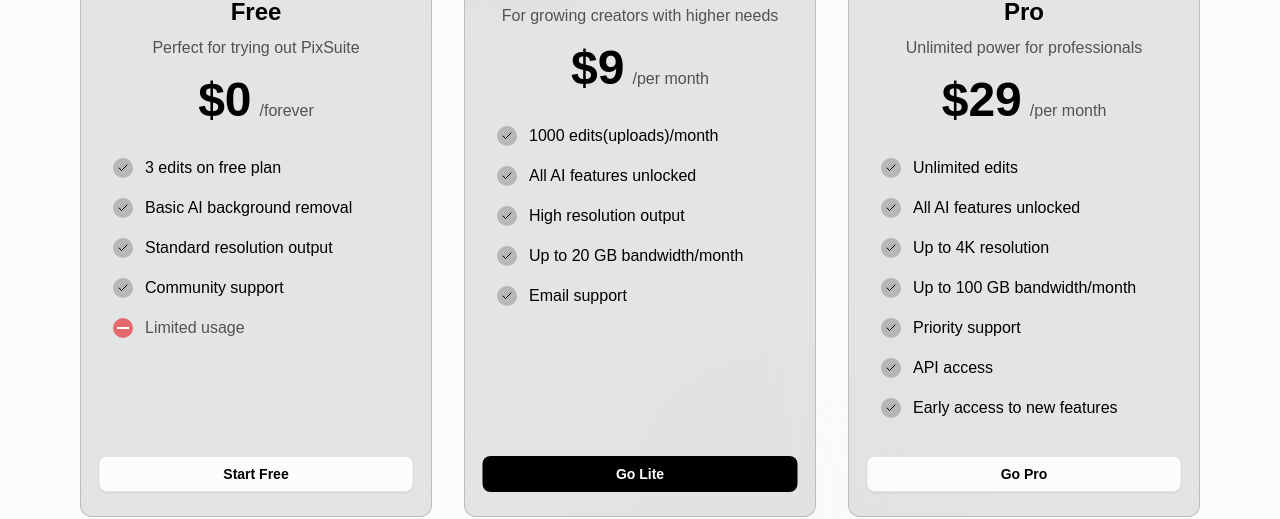
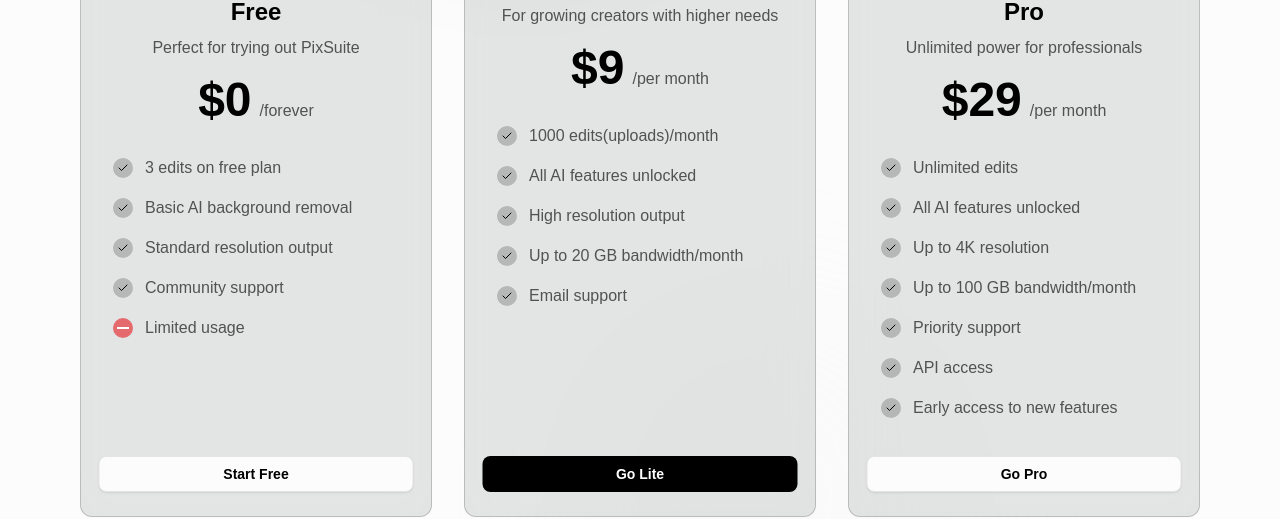
Before and after one commit to csfahad/pixsuite, a Next.js app: page / in a window 1280 px wide. Shown: the part 2520-3039 px from the top of the page. Built offline with nearby package versions, Linux system fonts and the light colour scheme; no server answers.

Commit message:
fix(pricing): fix font-typography

```diff
--- a/src/modules/pricing/index.tsx
+++ b/src/modules/pricing/index.tsx
@@ -265,7 +265,7 @@
                                             <div className="shrink-0 w-5 h-5 rounded-full bg-primary/20 flex items-center justify-center">
                                                 <Check className="w-3 h-3 text-primary" />
                                             </div>
-                                            <span className="text-foreground">
+                                            <span className="text-muted-foreground">
                                                 {feature}
                                             </span>
                                         </div>
```
